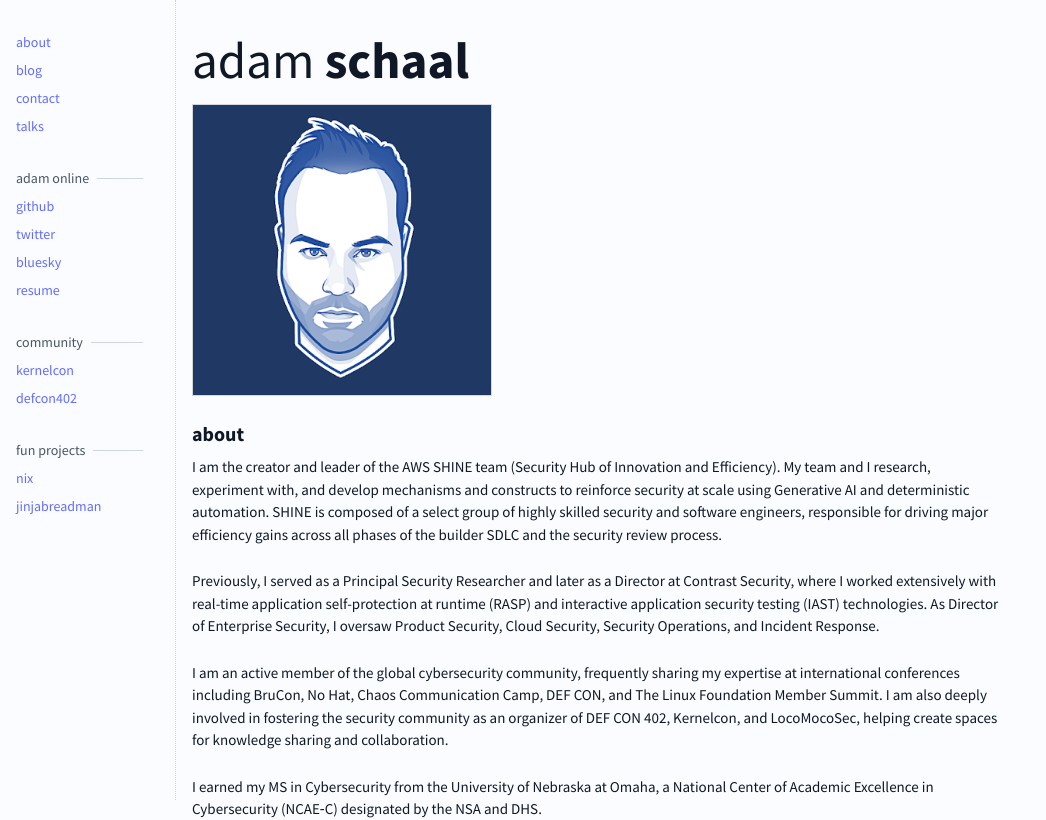
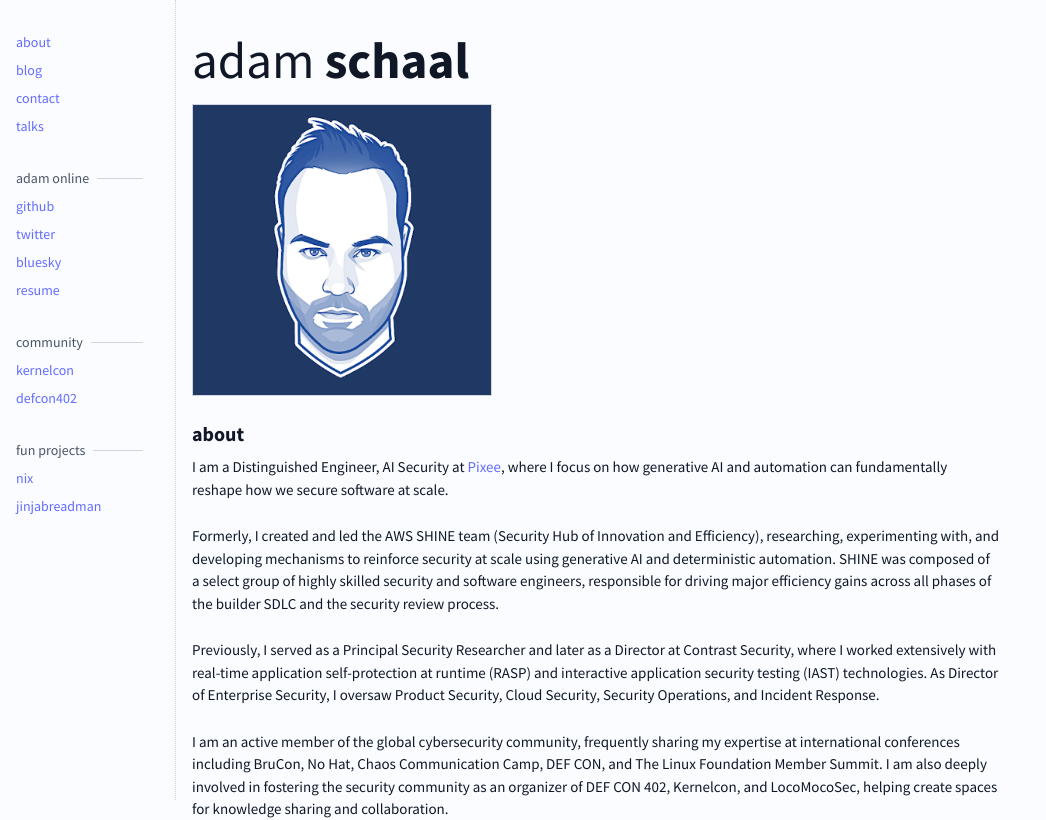
Before and after one commit to clevernyyyy/adamschaal.com, a React (Vite) app: page / in a window 1280 px wide. Shown: the top 820 px of the page, without its empty margins (0-1046 px from the left). Built offline with nearby package versions, Linux system fonts and the light colour scheme; a web font is replaced by a local one.

Commit message:
updating with new job

```diff
--- a/src/App.tsx
+++ b/src/App.tsx
@@ -192,7 +192,23 @@
         <section id="about">
           <h2 className="font-bold text-xl mb-2">about</h2>
           <p>
-          I am the creator and leader of the AWS SHINE team (Security Hub of Innovation and Efficiency). My team and I research, experiment with, and develop mechanisms and constructs to reinforce security at scale using Generative AI and deterministic automation. SHINE is composed of a select group of highly skilled security and software engineers, responsible for driving major efficiency gains across all phases of the builder SDLC and the security review process.
+            I am a Distinguished Engineer, AI Security at{' '}
+            <a
+              href="https://pixee.ai"
+              target="_blank"
+              rel="noreferrer"
+              className="text-blue-700 hover:underline"
+            >
+              Pixee
+            </a>
+            , where I focus on how generative AI and automation can fundamentally reshape how we secure software at scale.
+          </p>
+          <p className="mt-6">
+            Formerly, I created and led the AWS SHINE team (Security Hub of Innovation and Efficiency), researching,
+            experimenting with, and developing mechanisms to reinforce security at scale using generative AI and
+            deterministic automation. SHINE was composed of a select group of highly skilled security and software
+            engineers, responsible for driving major efficiency gains across all phases of the builder SDLC and the
+            security review process.
           </p>
           <p className="mt-6">
           Previously, I served as a Principal Security Researcher and later as a Director at Contrast Security, where I worked extensively with real-time application self-protection at runtime (RASP) and interactive application security testing (IAST) technologies. As Director of Enterprise Security, I oversaw Product Security, Cloud Security, Security Operations, and Incident Response.
```
Also changed, not shown: 1 other file (tests, documents, lock files or other folders).
